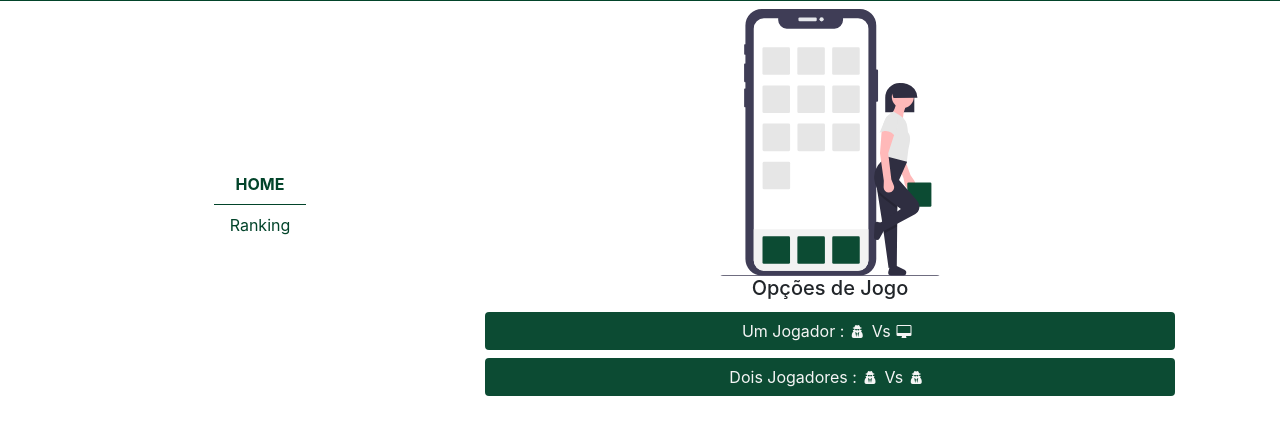
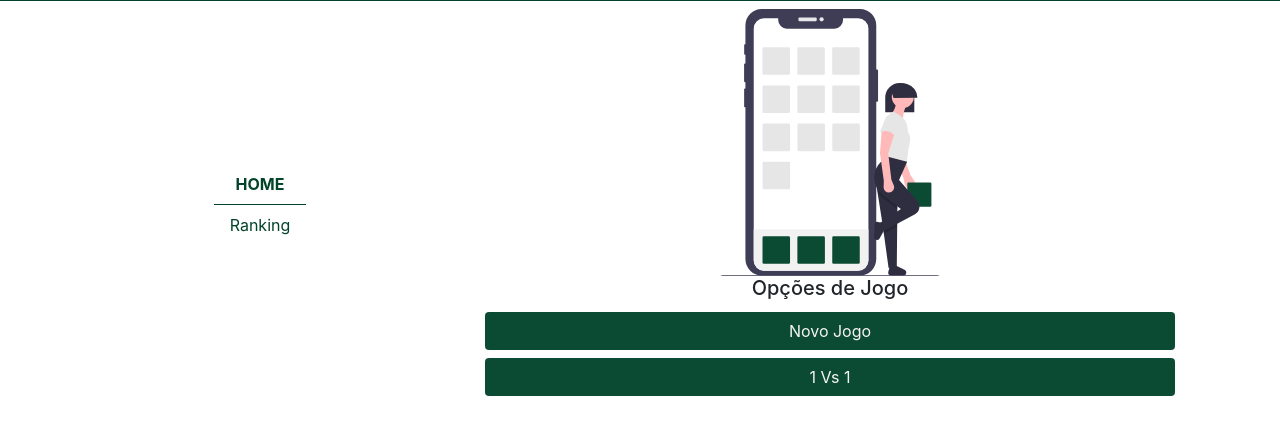
Before and after one commit to antoniocumbe97/Multiplayer, a website: page public/views/home.html in a window 1280 px wide. Shown: the part 86-520 px from the top of the page. Drawn offline with Linux system fonts and the light colour scheme.

Commit message:
Mensagens

```diff
--- a/public/views/home.html
+++ b/public/views/home.html
@@ -52,11 +52,11 @@
 					  <form name="formLogin" autocomplete="off">
 						<!-- um jogador -->
 						<div class="form-group btn-container mb-2">
-							<a href="/home/menu" class="btn login_cover btn-block">Um Jogador : <i class="fa fa-user-secret fa-lg fa-fw"></i>Vs <i class="fa fa-desktop fa-lg fa-fw"></i></a>
+							<a href="/home/menu" class="btn login_cover btn-block">Novo Jogo</a>
 						  </div>
 						<!-- dois jogadores -->
 						<div class="form-group btn-container mb-2">
-						  <a href="/home/multiplayer" class="btn login_cover btn-block">Dois Jogadores : <i class="fa fa-user-secret fa-lg fa-fw"></i>Vs <i class="fa fa-user-secret fa-lg fa-fw"></i></a>
+						  <a href="/home/multiplayer" class="btn login_cover btn-block">1 Vs 1</a>
 						</div>
 					  </form>
 					</div>
```
